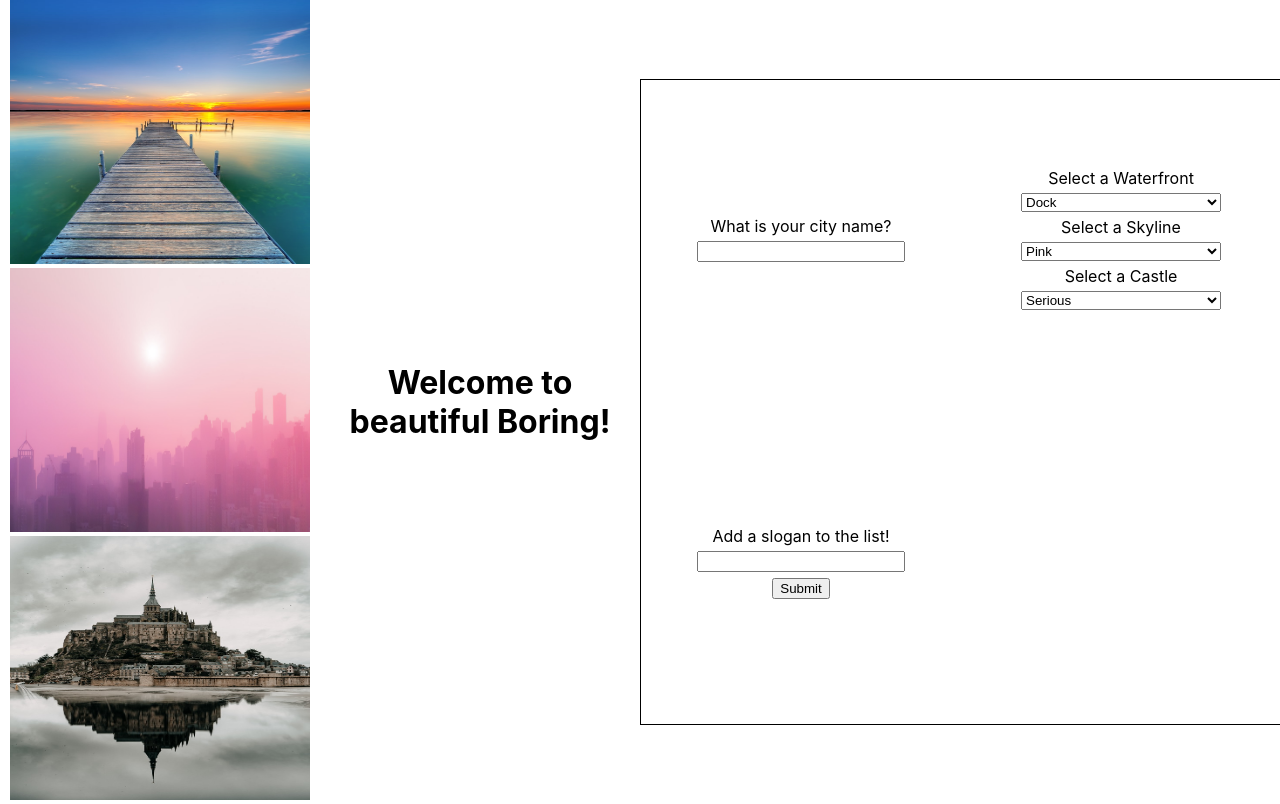
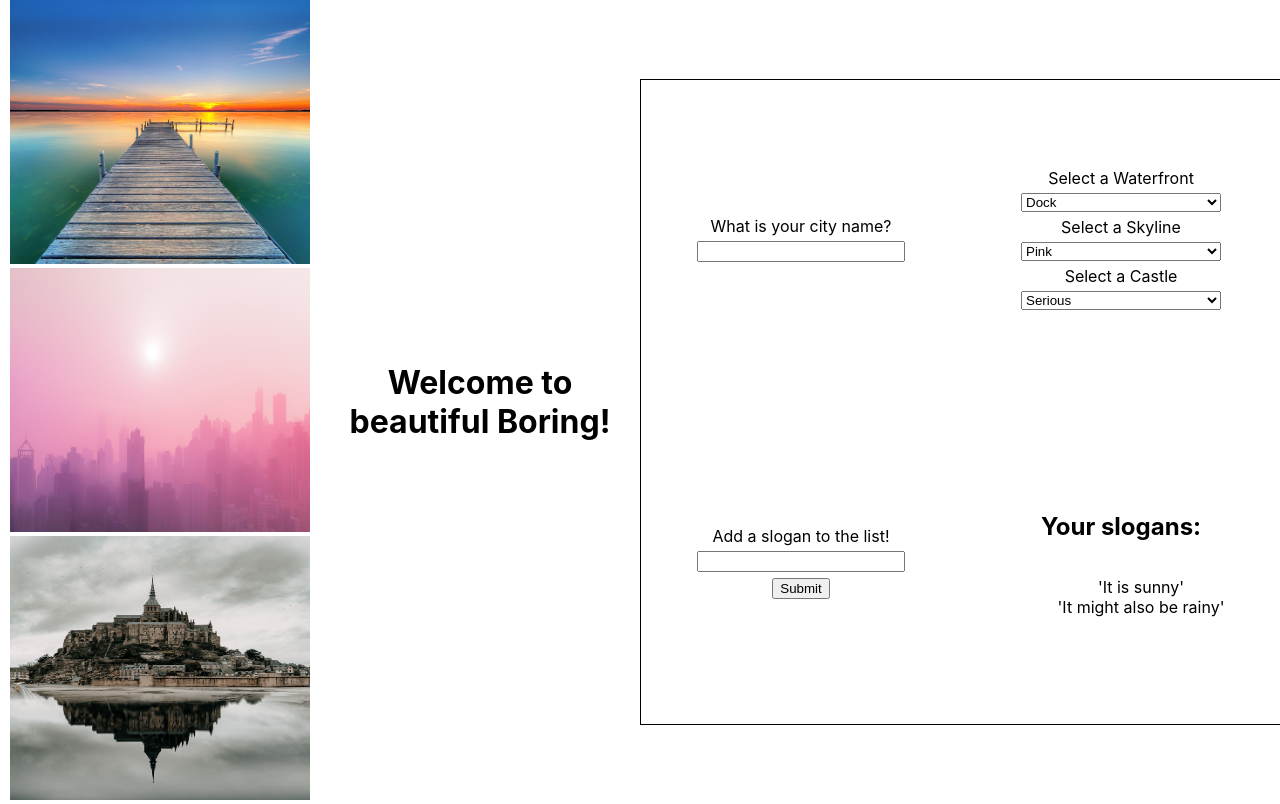
Before and after one commit to Cliffmax85/city-builder-react-hb, a React (Create React App) app: page / in a window 1280 px wide. Built offline with nearby package versions, Linux system fonts and the light colour scheme.

Commit message:
rendered slogan

```diff
--- a/src/App.js
+++ b/src/App.js
@@ -46,7 +46,7 @@ function App() {
         {/* here, the SloganForm component takes in the setSlogans state handler function and the slogans array that live in state */}
         <SloganForm slogans={slogans} setSlogans={setSlogans} />
         {/* here, the SloganList component takes the array of slogans that lives in state */}
-
+        <SloganList slogans={slogans} />
       </div>
     </div>
   );
--- a/src/Slogan.js
+++ b/src/Slogan.js
@@ -4,6 +4,7 @@ export default function Slogan(props) {
   return (
     <div className='slogan'>
       {/* this component takes in a slogan as a prop. Render it out here however you like */}
+      {`'${props.slogan}'`}
     </div>
   );
 }
--- a/src/SloganList.js
+++ b/src/SloganList.js
@@ -1,4 +1,5 @@
 import React from 'react';
+import Slogan from './Slogan';
 
 export default function SloganList(props) {
   return (
@@ -8,9 +9,9 @@ export default function SloganList(props) {
       {/* Then map over those slogans and for each slogan, render a Slogan component. Supply a key and a slogan as props to each Slogan component */}
       <ul className='slogans-list'>
         {
-
+          props.slogans.map((slogan, i) => <Slogan key={`${slogan}-${i}`} slogan={slogan} />
+          )
         }
-
       </ul>
     </section>
   );
```
